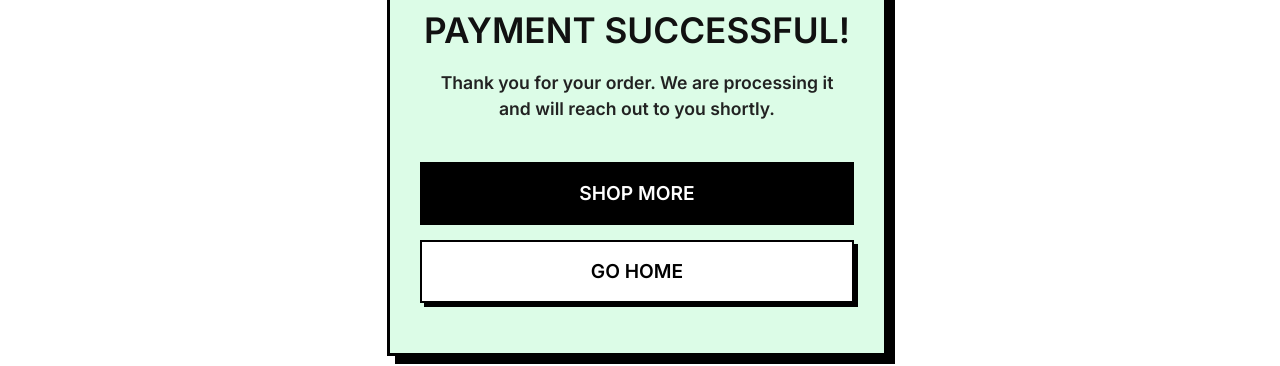
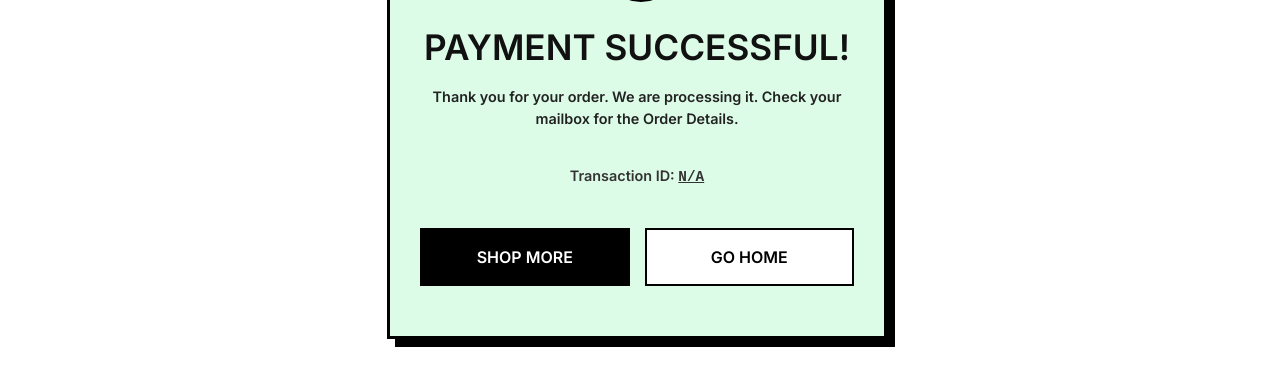
Before and after one commit to uzicodes/Alora, a Next.js app: page /success in a window 1280 px wide. Shown: the part 274-640 px from the top of the page. Built offline with nearby package versions, Linux system fonts and the light colour scheme; no server answers.

Commit message:
feat: sucess page refined -added transaction full ID - cleaner compact UI

```diff
--- a/src/app/api/payment/cod/route.ts
+++ b/src/app/api/payment/cod/route.ts
@@ -34,7 +34,7 @@ export async function POST(req: Request) {
             console.error("Failed to send COD order email:", emailError);
         }
 
-        return NextResponse.json({ success: true, message: "Order placed successfully" });
+        return NextResponse.json({ success: true, message: "Order placed successfully", tran_id: tran_id });
     } catch (error) {
         console.error("Payment COD API failed:", error);
         return NextResponse.json({ success: false, message: "Internal Server Error" }, { status: 500 });
--- a/src/app/api/payment/success/route.ts
+++ b/src/app/api/payment/success/route.ts
@@ -36,7 +36,7 @@ export async function POST(req: Request) {
             }
 
             // Redirect user to success page using an absolute URL
-            return NextResponse.redirect(`${baseUrl}/success`, 303);
+            return NextResponse.redirect(`${baseUrl}/success?tran_id=${transactionId}`, 303);
         } else {
             console.warn(`Payment status not VALID for transaction ${transactionId}, status: ${status}`);
             return NextResponse.redirect(`${baseUrl}/`, 303);
--- a/src/app/checkout/page.tsx
+++ b/src/app/checkout/page.tsx
@@ -131,7 +131,7 @@ export default function CheckoutPage() {
         if (data.success) {
           clearCart();
           setIsSubmitting(false);
-          router.push("/success");
+          router.push(`/success?tran_id=${data.tran_id}`);
         } else {
           alert("Failed to create COD order. Please try again.");
           setIsSubmitting(false);
--- a/src/app/success/page.tsx
+++ b/src/app/success/page.tsx
@@ -1,13 +1,15 @@
 "use client";
 
 import React, { useEffect } from "react";
-import Link from "next/link";
 import { useCart } from "../components/CartContext";
-import { useRouter } from "next/navigation";
+import { useRouter, useSearchParams } from "next/navigation";
+import { Suspense } from "react";
 
-export default function SuccessPage() {
+function SuccessContent() {
   const { clearCart } = useCart();
   const router = useRouter();
+  const searchParams = useSearchParams();
+  const transactionId = searchParams.get('tran_id') || searchParams.get('id') || "N/A";
 
   useEffect(() => {
     // Clear cart when landing on success page
@@ -60,19 +62,23 @@ export default function SuccessPage() {
           Payment Successful!
         </h1>
 
-        <p style={{ fontSize: '1.1rem', fontWeight: 600, color: '#222', margin: 0, padding: '0 10px' }}>
-          Thank you for your order. We are processing it and will reach out to you shortly.
+        <p style={{ fontSize: '0.9rem', fontWeight: 600, color: '#222', margin: 0, padding: '0 10px' }}>
+          Thank you for your order. We are processing it. Check your mailbox for the Order Details.
         </p>
 
-        <div style={{ display: 'flex', gap: '15px', marginTop: '20px', width: '100%', flexDirection: 'column' }}>
+        <p style={{ fontSize: '0.9rem', fontWeight: 700, color: '#333', margin: '15px 0 0 0', textAlign: 'center' }}>
+          Transaction ID: <span style={{ fontWeight: 900, fontFamily: 'monospace', textDecoration: 'underline' }}>{transactionId}</span>
+        </p>
+
+        <div style={{ display: 'flex', gap: '15px', marginTop: '20px', width: '100%', flexDirection: 'row' }}>
           <button
             onClick={() => router.push('/shop')}
             style={{
-              width: '100%',
+              flex: 1,
               padding: '15px',
               backgroundColor: '#000',
               color: '#fff',
-              fontSize: '1.2rem',
+              fontSize: '1rem',
               fontWeight: 800,
               border: '2px solid #000',
               cursor: 'pointer',
@@ -88,22 +94,19 @@ export default function SuccessPage() {
           <button
             onClick={() => router.push('/')}
             style={{
-              width: '100%',
+              flex: 1,
               padding: '15px',
               backgroundColor: '#fff',
               color: '#000',
-              fontSize: '1.2rem',
+              fontSize: '1rem',
               fontWeight: 800,
               border: '2px solid #000',
-              boxShadow: '4px 4px 0px #000',
               cursor: 'pointer',
               transition: 'all 0.1s ease',
               textTransform: 'uppercase',
             }}
-            onMouseDown={(e) => { e.currentTarget.style.transform = 'translate(2px, 2px)'; e.currentTarget.style.boxShadow = '2px 2px 0px #000'; }}
-            onMouseUp={(e) => { e.currentTarget.style.transform = 'none'; e.currentTarget.style.boxShadow = '4px 4px 0px #000'; }}
-            onMouseEnter={(e) => { e.currentTarget.style.backgroundColor = '#f9f9f9'; }}
-            onMouseLeave={(e) => { e.currentTarget.style.backgroundColor = '#fff'; }}
+            onMouseEnter={(e) => { e.currentTarget.style.backgroundColor = '#f9f9f9'; e.currentTarget.style.transform = 'translateY(-2px)'; }}
+            onMouseLeave={(e) => { e.currentTarget.style.backgroundColor = '#fff'; e.currentTarget.style.transform = 'translateY(0)'; }}
           >
             Go Home
           </button>
@@ -112,3 +115,11 @@ export default function SuccessPage() {
     </div>
   );
 }
+
+export default function SuccessPage() {
+  return (
+    <Suspense fallback={<div>Loading...</div>}>
+      <SuccessContent />
+    </Suspense>
+  );
+}
```
